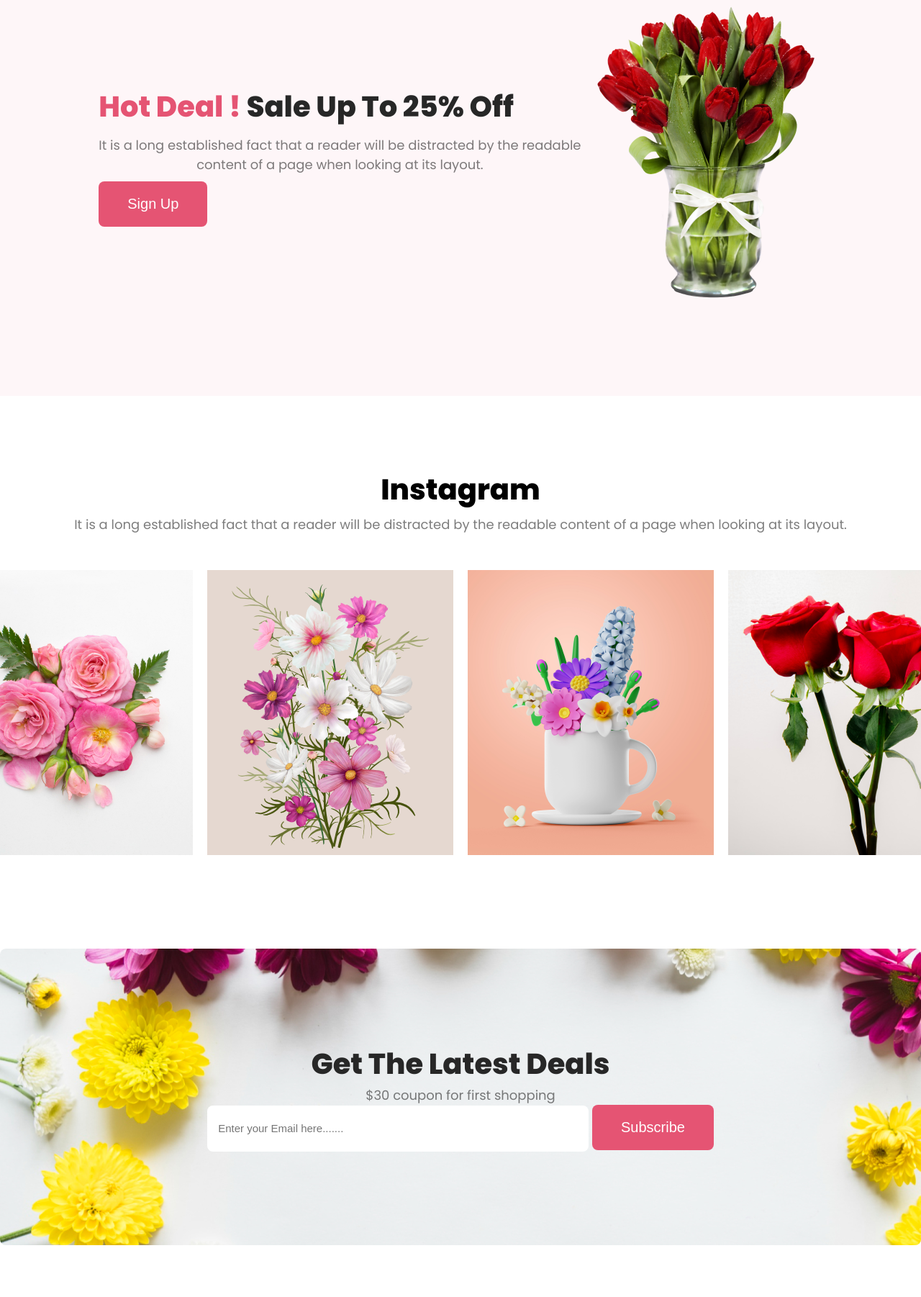
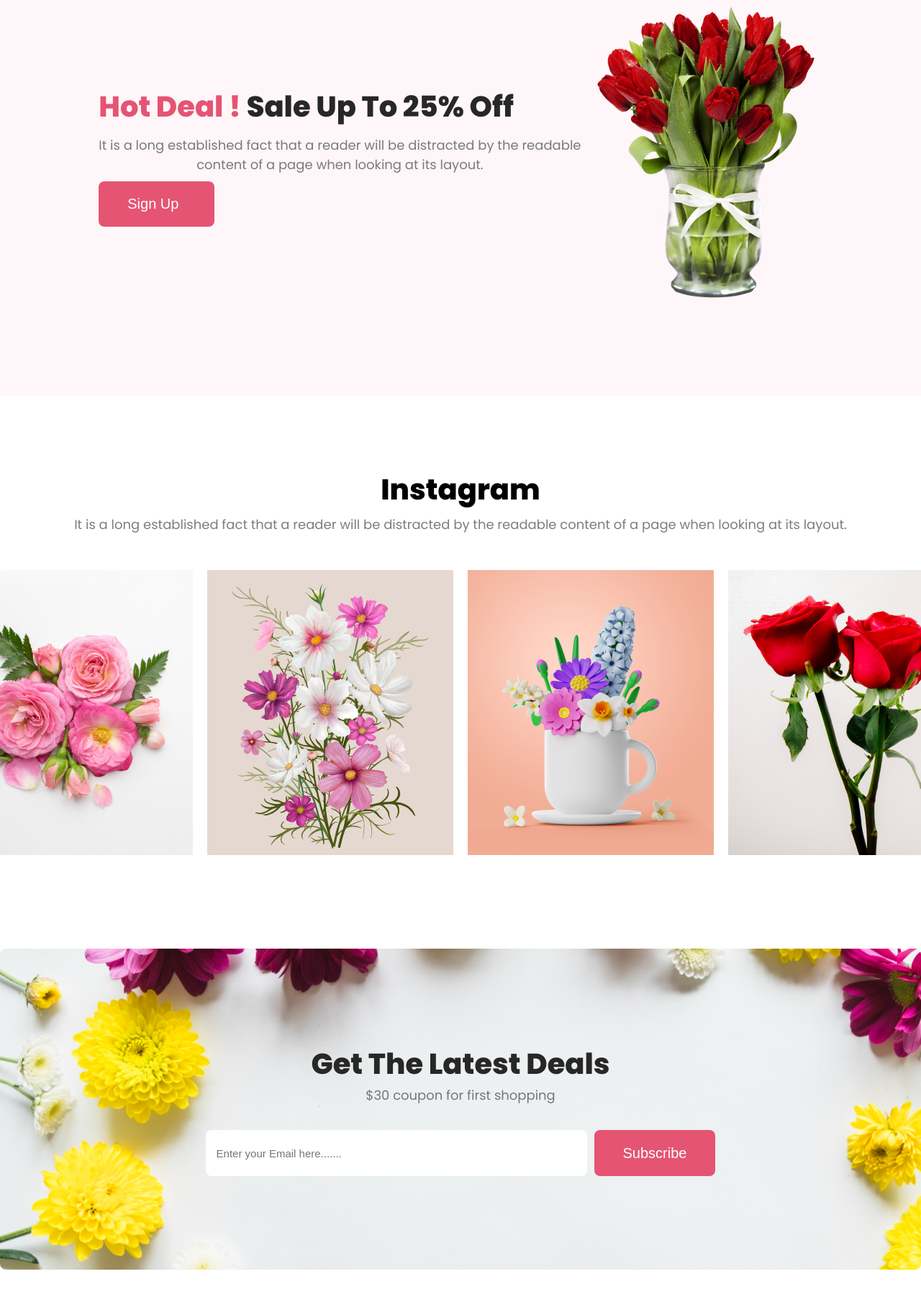
Before and after one commit to TamannaTahsin1/flower-shop, a plain HTML site: page index.html in a window 1280 px wide. Shown: the part 1927-3729 px from the top of the page at 72% size. Drawn offline with Linux system fonts and the light colour scheme; a web font is replaced by a local one.

Commit message:
updated  latest deal section

```diff
--- a/index.html
+++ b/index.html
@@ -49,8 +49,9 @@
             <div class="deal-content">
                 <h2 class="deal-title"> <span class="primary">Hot Deal ! </span> Sale Up To 25% Off</h2>
                 <p class="deal-description">It is a long established fact that a reader will be distracted by the readable <br> content of a page when looking at its layout.</p>
-                <button id="sign-btn" class="btn-primary">Sign Up</button>
+                <button id="sign-btn" class="btn-sign">Sign Up</button>
             </div>
+
             <div class="deal-img">
                 <img src="images/pngwing 8.png" alt="">
             </div>
@@ -80,7 +81,6 @@
             </form>
         </div>
 <!--latest deals section ends-->
-
     </main>
     <footer></footer>
 </body>
--- a/styles/style.css
+++ b/styles/style.css
@@ -41,7 +41,6 @@ body{
     color: white;
     font-size: 20px;
     font-weight: 600px;
-
 }
 .banner-img{
     width: 635px;
@@ -116,6 +115,15 @@ body{
     font-weight: 400;
     padding-bottom: 10px;
 }
+.btn-sign{
+    padding: 20px 50px 20px 40px;
+    border-radius: 8px;
+    background-color: #E55473;
+    border: none;
+    color: white;
+    font-size: 20px;
+    font-weight: 600px;
+}
 /*instagram section style*/
 .insta-img{
     display: flex;
@@ -145,10 +153,13 @@ body{
     font-weight: 400;
 }
 .contact{
-    color: rgba(39, 39, 39, 0.60);
-    text-align: center;
+    display: flex;
+    justify-content: center;
+    gap: 10px;
+    color: rgba(7, 7, 7, 0.6);
     font-size: 18px;
     font-weight: 400;
+    padding-top: 35px;
 }
 .email{
     width: 500px;
```
